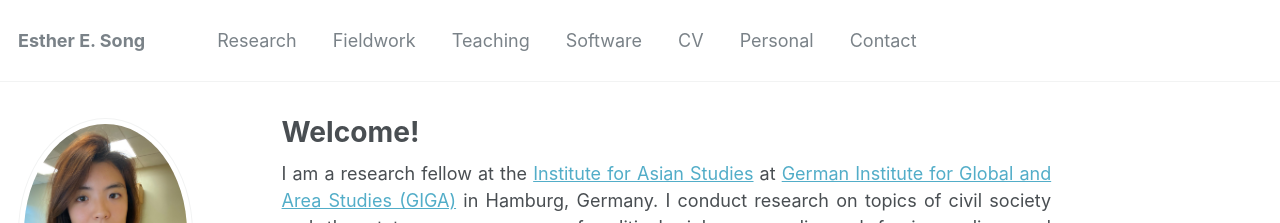
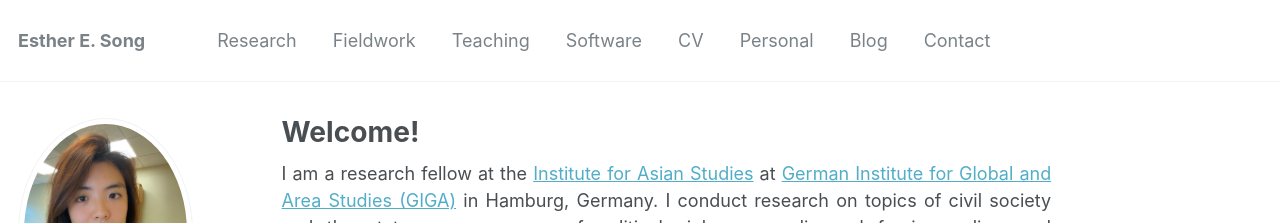
Before and after one commit to ehsong/ehsong.github.io, a Jekyll site: the page built from _pages/about.md, in a window 1280 px wide. Shown: the top 223 px of the page. Built offline with Jekyll 4.4.1, drawn with Linux system fonts in a browser that asks for light colours.

Commit message:
Update navigation.yml

```diff
--- a/_data/navigation.yml
+++ b/_data/navigation.yml
@@ -18,5 +18,8 @@ main:
   - title: "Personal"
     url: /personal/
 
+  - title: "Blog"
+    url: "esthersong.blog"
+
   - title: "Contact"
     url: /contact/
```
